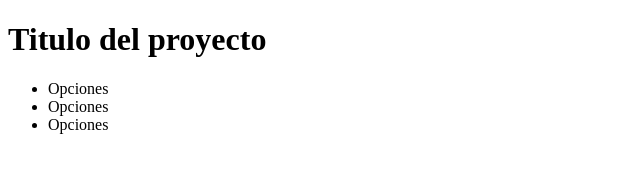
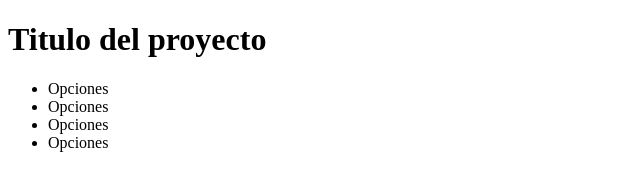
Before and after one commit to JoelMendozaIngWeb/ingenieriaweb-, a plain HTML site: page index.html in a window 1280 px wide. Shown: the full height of the page, 0-640 px from the left. Drawn offline with Linux system fonts and the light colour scheme.

Commit message:
agrego una lista

```diff
--- a/index.html
+++ b/index.html
@@ -13,6 +13,7 @@
 			<li>Opciones</li>
 			<li>Opciones</li>
 			<li>Opciones</li>
+			<li>Opciones</li>
 		</ul>
 	</nav>
 
```
Also changed, not shown: 1 other file.
